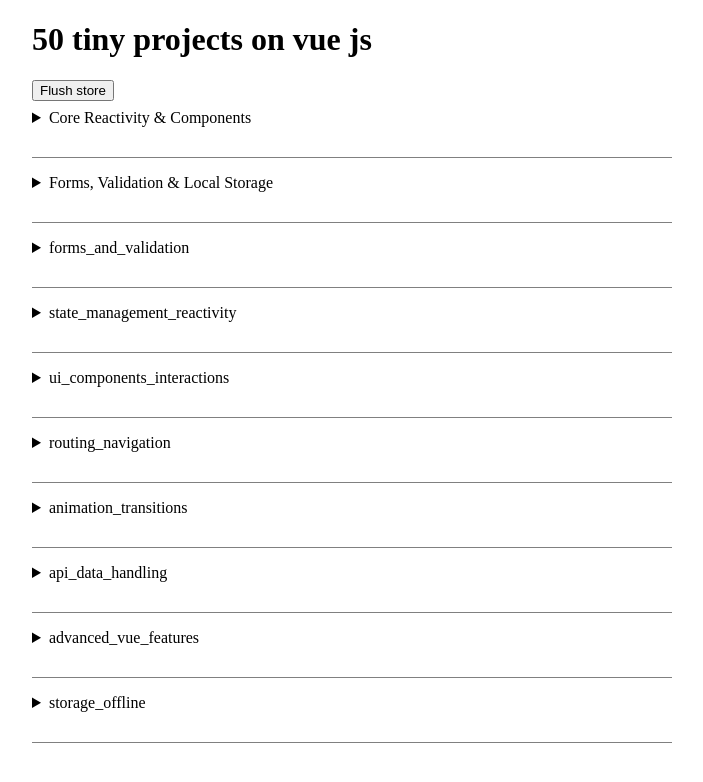
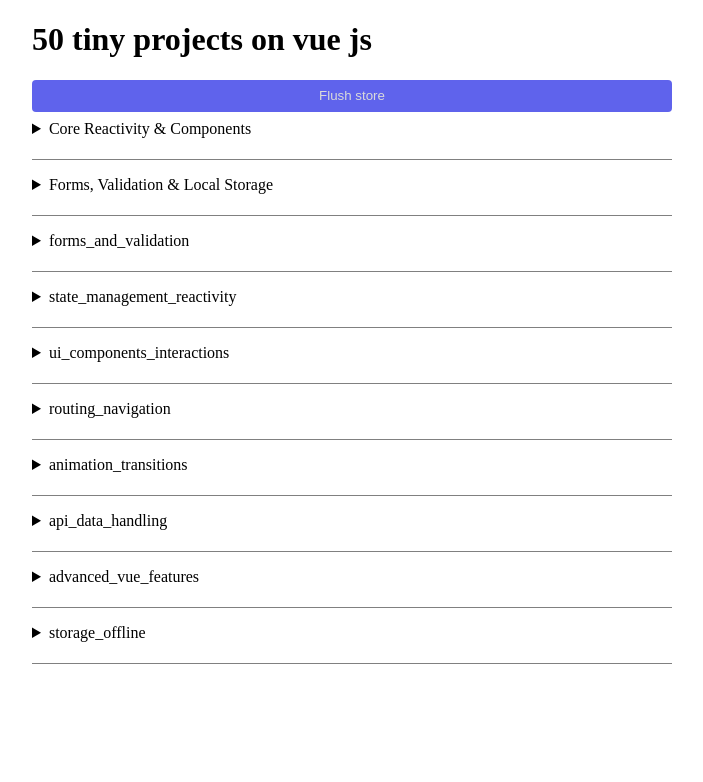
Before and after one commit to lkoida/50-vue-apps, a Vue app: page / in a window 1280 px wide. Shown: the top 782 px of the page, without its empty margins (288-991 px from the left). Built offline with nearby package versions, Linux system fonts and the light colour scheme.

Commit message:
added dark theme

```diff
--- a/src/main.js
+++ b/src/main.js
@@ -1,4 +1,6 @@
 import { createApp } from 'vue'
+import '@/style.css'
 import App from './App.vue'
 
+
 createApp(App).mount('#app')
--- /dev/null
+++ b/src/style.css
@@ -0,0 +1,39 @@
+:root {
+  --bg-dark: #303348FF;
+  --bg-light: #ffffff;
+
+  --accent-dark: #462f88;
+  --accent-light: #5f63ec;
+
+  --text-dark: #000000;
+  --text-light: #dadada;
+}
+
+* {
+  box-sizing: border-box;
+}
+
+body {
+  @media (prefers-color-scheme: dark) {
+    background: var(--bg-dark);
+    color: var(--text-light);
+  }
+}
+
+button {
+  width: 100%;
+  height: 32px;
+  border-radius: 4px;
+  border: none;
+  background: var(--accent-light);
+  color: var(--text-light);
+
+  &:focus {
+    border: 1px solid color-mix(var(--accent-dark, white));
+  }
+
+  @media (prefers-color-scheme: dark) {
+    background: var(--accent-dark);
+    color: var(--text-light);
+  }
+}
```
